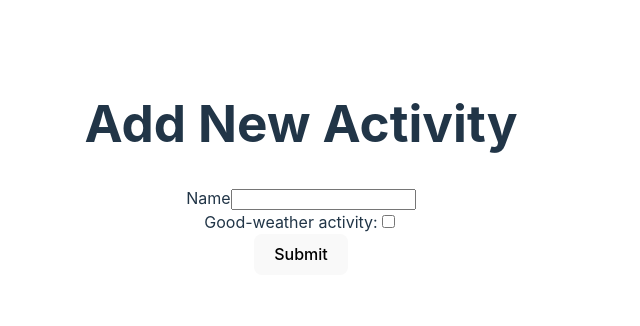
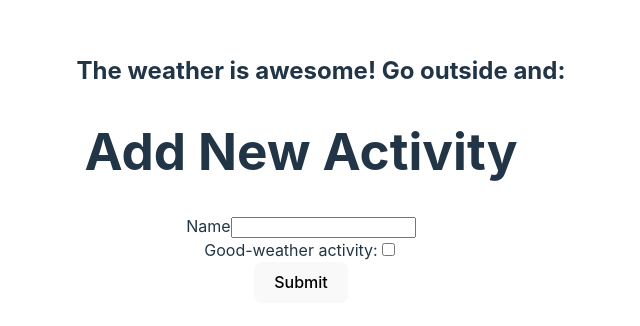
Before and after one commit to rubenskuhn/janosch-rubens-weather-app, a React (Vite) app: page / in a window 1280 px wide. Shown: the part 232-558 px from the top of the page, without its empty margins (339-979 px from the left). Built offline with nearby package versions, Linux system fonts and the light colour scheme.

Commit message:
adding weather variable

```diff
--- a/src/App.jsx
+++ b/src/App.jsx
@@ -6,15 +6,23 @@ import { uid } from "uid";
 
 function App() {
   const [activities, setActivities] = useState([]);
-  // const newActivity = {}
   console.log("activities: ", activities);
+
+  const isGoodWeather = true;
+  const filteredActivities = activities.filter(
+    (activity) => activity.isForGoodWeather === isGoodWeather
+  );
+  console.log("filteredActivities: ", filteredActivities);
+
   function handleAddActivity(newActivity) {
-    const id = uid();
     setActivities((prevstate) => [...prevstate, { ...newActivity, id: uid() }]);
   }
   return (
     <>
-      <ActivitiesList activities={activities} />
+      <ActivitiesList
+        activities={filteredActivities}
+        isGoodWeather={isGoodWeather}
+      />
       <Form onAddActivity={handleAddActivity} />
     </>
   );
--- a/src/components/ActivitiesList.jsx
+++ b/src/components/ActivitiesList.jsx
@@ -1,8 +1,21 @@
-export default function ActivitiesList({ activities }) {
+export default function ActivitiesList({ activities, isGoodWeather }) {
   console.log("activities", activities);
+
+  let listHeadline = "";
+
+  function weatherHeadline() {
+    if (isGoodWeather === true) {
+      listHeadline = "The weather is awesome! Go outside and:";
+    } else {
+      listHeadline = "Bad weather outside! Here is what you can do now:";
+    }
+  }
+  weatherHeadline();
+
   return (
     <>
       <ul class="activity-list">
+        <h2>{listHeadline}</h2>
         {activities.map((activity) => (
           <li key={activity.id} className="abunak-list_item">
             <h3>{activity.name}</h3>
```
